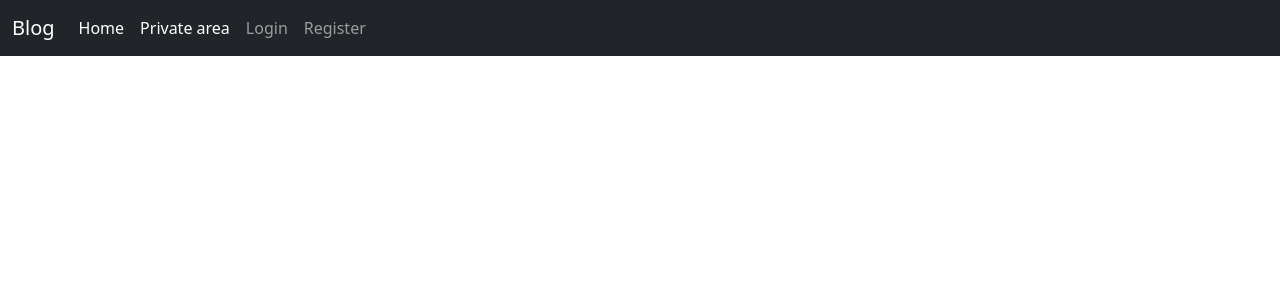
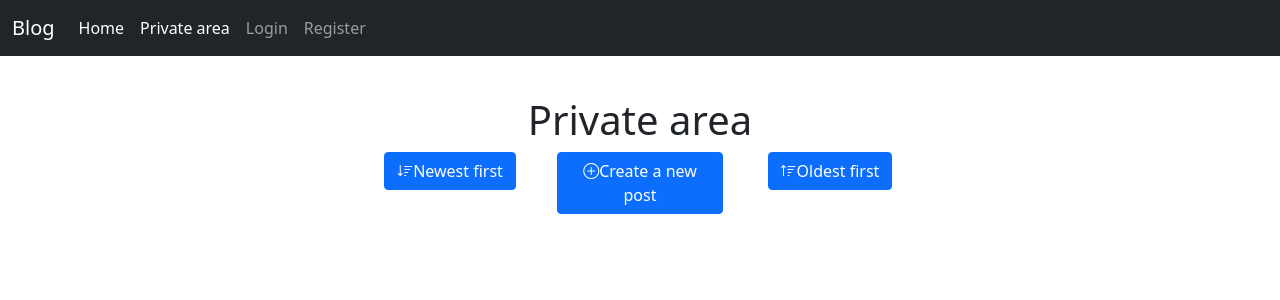
Before and after one commit to vasrot/squared1, an Angular app in the folder frontend/: page /private in a window 1280 px wide. Shown: the top 300 px of the page. Built offline with nearby package versions, Linux system fonts and the light colour scheme; no server answers.

Commit message:
Sort posts by publication_date column

```diff
--- a/frontend/src/app/components/home/home.component.html
+++ b/frontend/src/app/components/home/home.component.html
@@ -3,7 +3,19 @@
   <section class="py-5 text-center container">
     <div class="row py-lg-5">
       <div class="col-lg-6 col-md-8 mx-auto">
-        <h1 class="fw-light">Welcome</h1>
+        <h1 class="fw-light">Blog</h1>
+        <div class="row">
+          <div class="col-6">
+            <button type="button" class="btn btn-primary" (click)="getPosts('sort_by_desc=publication_date')">
+              <i class="bi bi-sort-down"></i>Newest first
+            </button>
+          </div>
+          <div class="col-6">
+            <button type="button" class="btn btn-primary" (click)="getPosts('sort_by=publication_date')">
+              <i class="bi bi-sort-up"></i>Oldest first
+            </button>
+          </div>
+        </div>
       </div>
     </div>
   </section>
--- a/frontend/src/app/components/home/home.component.ts
+++ b/frontend/src/app/components/home/home.component.ts
@@ -15,11 +15,11 @@ export class HomeComponent implements OnInit {
   ) { }
 
   ngOnInit(): void {
-    this.getPosts();
+    this.getPosts('sort_by_desc=publication_date');
   }
 
-  getPosts() {
-    this.postService.getPosts().subscribe(
+  getPosts(filter = '') {
+    this.postService.getPosts(filter).subscribe(
       response => {
         this.posts = response;
         console.log('Posts ->', this.posts);
--- a/frontend/src/app/components/private/private.component.html
+++ b/frontend/src/app/components/private/private.component.html
@@ -1 +1,87 @@
-<p>private works!</p>
+<!-- Modal -->
+<div class="modal fade" id="exampleModal" tabindex="-1" aria-labelledby="exampleModalLabel" aria-hidden="true">
+  <div class="modal-dialog">
+    <div class="modal-content">
+      <div class="modal-header">
+        <h5 class="modal-title" id="exampleModalLabel">Create a new post</h5>
+        <button type="button" class="btn-close" data-bs-dismiss="modal" aria-label="Close"></button>
+      </div>
+      <div class="modal-body">
+        <form [formGroup]="postForm" (ngSubmit)="post()">
+          <div class="form-floating">
+            <input type="text" class="form-control" id="floatingInput" formControlName="title" placeholder="Title">
+            <label for="floatingInput">Title</label>
+          </div>
+          <br>
+          <div class="form-floating">
+            <input type="text" class="form-control" id="floatingDescription" formControlName="description" placeholder="Description">
+            <label for="floatingDescription">Description</label>
+          </div>
+          <br>
+          <button *ngIf="!dataLoading" class="w-100 btn btn-lg btn-primary" type="submit">Post</button>
+          <button *ngIf="dataLoading" class="w-100 btn btn-lg btn-primary" type="button" disabled>
+            <span class="spinner-border spinner-border-sm" role="status" aria-hidden="true"></span>
+            <span class="visually-hidden">Loading...</span>
+          </button>
+          <div *ngIf="server_response !== ''" class="alert alert-danger" role="alert">
+            {{ server_response }}
+          </div>
+        </form>
+      </div>
+    </div>
+  </div>
+</div>
+
+<main>
+
+  <section class="py-5 text-center container">
+    <div class="row py-lg-5">
+      <div class="col-lg-6 col-md-8 mx-auto">
+        <h1 class="fw-light">Private area</h1>
+        <div class="row">
+          <div class="col-lg-4">
+            <button type="button" class="btn btn-primary" (click)="getPosts('sort_by_desc=publication_date')">
+              <i class="bi bi-sort-down"></i>Newest first
+            </button>
+          </div>
+          <div class="col-lg-4">
+            <button type="button" class="btn btn-primary" data-bs-toggle="modal" data-bs-target="#exampleModal">
+              <i class="bi bi-plus-circle"></i>Create a new post
+            </button>
+          </div>
+          <div class="col-lg-4">
+            <button type="button" class="btn btn-primary" (click)="getPosts('sort_by=publication_date')">
+              <i class="bi bi-sort-up"></i>Oldest first
+            </button>
+          </div>
+        </div>
+      </div>
+    </div>
+  </section>
+
+  <div class="album py-5 bg-light">
+    <div class="container">
+
+
+      <div class="row row-cols-1 row-cols-sm-2 row-cols-md-3 g-3">
+        <ng-container *ngIf="posts?.data.length > 0">
+          <div *ngFor="let post of posts.data" class="col">
+            <div class="card shadow-sm">
+              <div class="card-body">
+                <h2>{{ post.title }}</h2>
+                <p class="card-text">{{ post.description }}</p>
+                <div class="d-flex justify-content-between align-items-center">
+                  <small class="text-muted">{{ post.publication_date | date: 'short' }}</small>
+                </div>
+              </div>
+            </div>
+          </div>
+        </ng-container>
+        <ng-container *ngIf="posts?.data.length === 0">
+          <p>You don't have posts yet.</p>
+        </ng-container>
+      </div>
+    </div>
+  </div>
+
+</main>
--- a/frontend/src/app/components/private/private.component.ts
+++ b/frontend/src/app/components/private/private.component.ts
@@ -1,4 +1,7 @@
 import { Component, OnInit } from '@angular/core';
+import { FormBuilder, FormGroup, Validators } from '@angular/forms';
+import { PostService } from 'src/app/services/post.service';
+import { UserService } from 'src/app/services/user.service';
 
 @Component({
   selector: 'app-private',
@@ -7,9 +10,53 @@ import { Component, OnInit } from '@angular/core';
 })
 export class PrivateComponent implements OnInit {
 
-  constructor() { }
+  posts: any;
+  postForm: FormGroup;
+  dataLoading: boolean = false;
+  server_response: string = '';
+
+  constructor(
+    private userService: UserService,
+    private postService: PostService,
+    private fb: FormBuilder,
+  ) {
+    this.postForm = this.fb.group({
+      title: [ '', [Validators.required, ]],
+      description: [ '', [Validators.required]]
+    });
+    this.server_response = '';
+  }
 
   ngOnInit(): void {
+    this.getPosts('sort_by_desc=publication_date');
+  }
+
+  getPosts(filter = '') {
+    let user_id = localStorage.getItem('user_id');
+    let id = user_id ? parseInt(user_id) : 1;
+    this.userService.getPosts(id, filter).subscribe(
+      response => {
+        this.posts = response;
+        console.log('User posts ->', this.posts);
+      }
+    );
+  }
+
+  post() {
+    if (this.postForm.invalid) { return }
+    this.dataLoading = true;
+    this.postService.addPost(this.postForm.value).subscribe(
+      (response:any) => {
+        console.log(response);
+        this.dataLoading = false;
+        window.location.reload();
+      },
+      error => {
+        console.log(error);
+        this.dataLoading = false;
+        this.server_response = error.error;
+      }
+    );
   }
 
 }
--- a/frontend/src/app/services/post.service.ts
+++ b/frontend/src/app/services/post.service.ts
@@ -2,19 +2,22 @@ import { HttpHeaders, HttpClient } from '@angular/common/http';
 import { Injectable } from '@angular/core';
 import { environment } from 'src/environments/environment';
 import { FormBuilder } from '@angular/forms';
+import { AuthService } from './auth.service';
 
 @Injectable({
   providedIn: 'root',
 })
 export class PostService {
   private URL = environment.api_url + '/post';
-  private headers = new HttpHeaders().set('Accept', 'application/json');
+  private headers = new HttpHeaders()
+    .set('Accept', 'application/json')
+    .set('Authorization', 'Bearer ' + this.authService.getToken());
 
-  constructor(private http: HttpClient) {}
+  constructor(private http: HttpClient, private authService: AuthService) {}
 
-  getPosts() {
+  getPosts(filter = '') {
     const headers = this.headers;
-    return this.http.get<any>(this.URL, {
+    return this.http.get<any>(`${this.URL}?${filter}`, {
       headers,
     });
   }
--- a/frontend/src/app/services/user.service.ts
+++ b/frontend/src/app/services/user.service.ts
@@ -20,9 +20,9 @@ export class UserService {
    * @param user User id
    * @returns observable
    */
-  getPosts(user: number) {
+  getPosts(user: number, filter = '') {
     const headers = this.headers;
-    return this.http.get<any>(`${this.URL}/${user}/posts`, {
+    return this.http.get<any>(`${this.URL}/${user}/posts?${filter}`, {
       headers,
     });
   }
```
Also changed, not shown: 1 other file (tests, documents, lock files or other folders).
